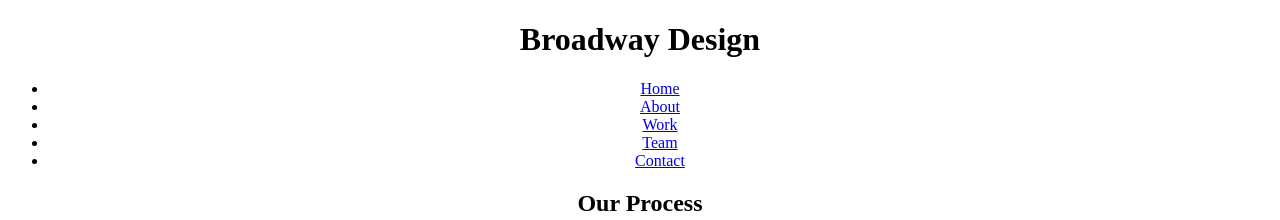
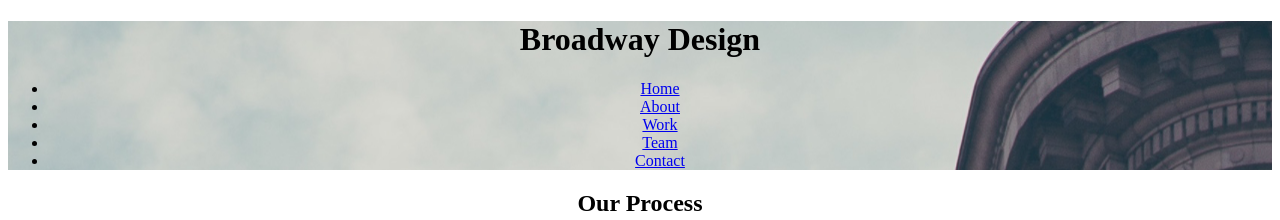
Before and after one commit to JBiondi8/broadway_design, a plain HTML site: page index.html in a window 1280 px wide. Shown: the top 220 px of the page. Drawn offline with Linux system fonts and the light colour scheme.

Commit message:
Add all again

```diff
--- a/resources/css/styles.css
+++ b/resources/css/styles.css
@@ -1,3 +1,6 @@
 body {
   text-align: center;
 }
+.bgimg {
+  background-image: url('../images/the-flatiron-building.png');
+}
```
